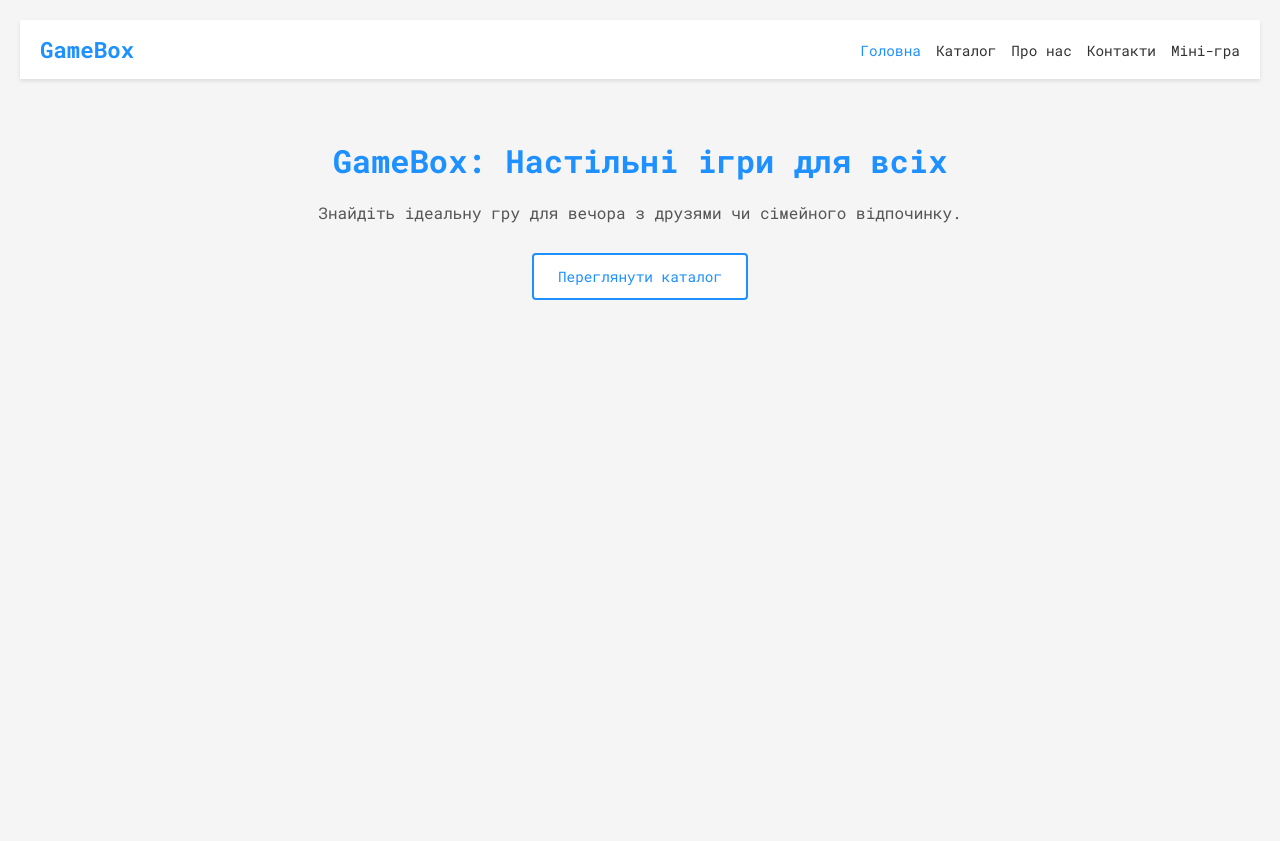
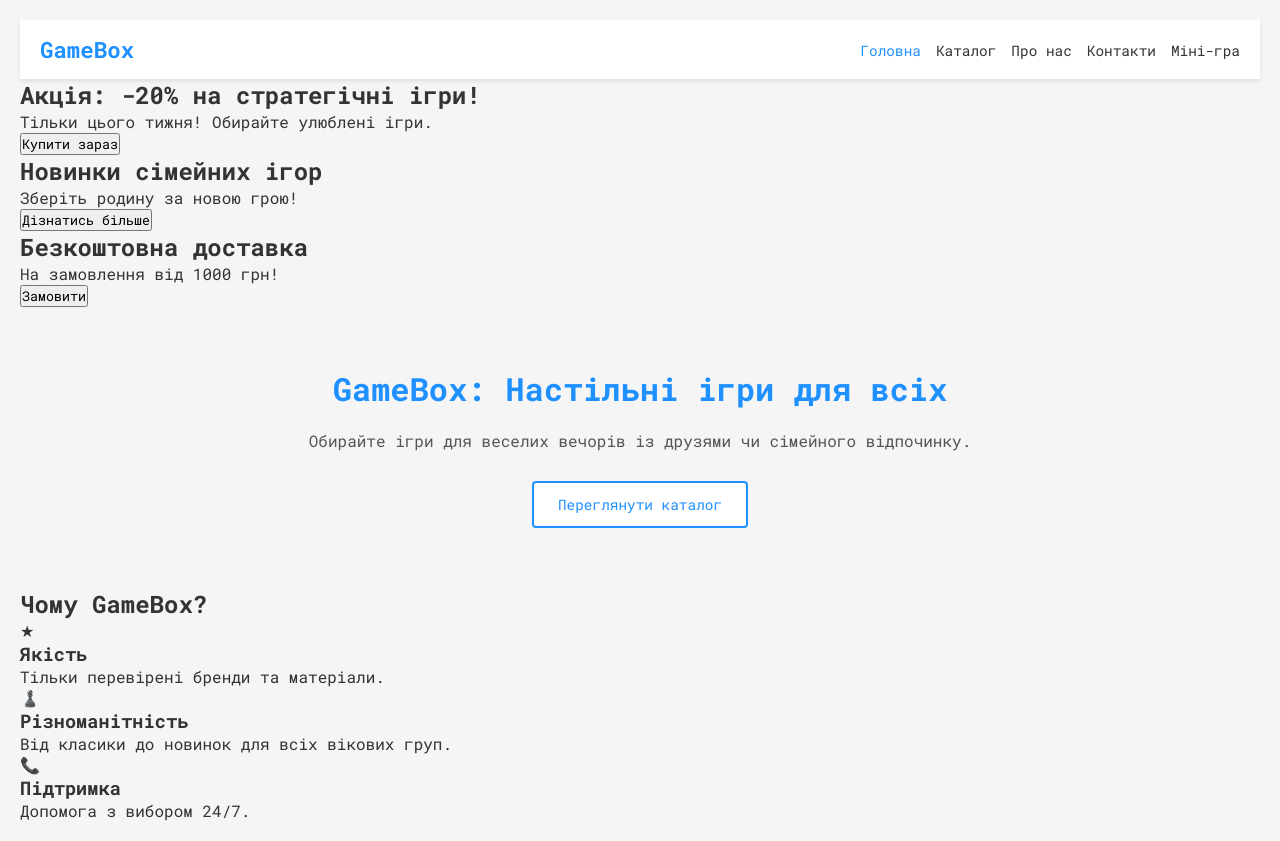
Before and after one commit to Luubaaaa20/Memory-Game, a plain HTML site: page index.html in a window 1280 px wide. Before the commit the page ends 800 px from the top, so only its background shows below. Drawn offline with Linux system fonts and the light colour scheme.

Commit message:
Update index.html

```diff
--- a/index.html
+++ b/index.html
@@ -21,10 +21,56 @@
     </nav>
 
     <main>
+        <section class="slider">
+            <div class="slides">
+                <div class="slide active">
+                    <h2>Акція: -20% на стратегічні ігри!</h2>
+                    <p>Тільки цього тижня! Обирайте улюблені ігри.</p>
+                    <button class="slide-button">Купити зараз</button>
+                </div>
+                <div class="slide">
+                    <h2>Новинки сімейних ігор</h2>
+                    <p>Зберіть родину за новою грою!</p>
+                    <button class="slide-button">Дізнатись більше</button>
+                </div>
+                <div class="slide">
+                    <h2>Безкоштовна доставка</h2>
+                    <p>На замовлення від 1000 грн!</p>
+                    <button class="slide-button">Замовити</button>
+                </div>
+            </div>
+            <div class="dots">
+                <span class="dot active"></span>
+                <span class="dot"></span>
+                <span class="dot"></span>
+            </div>
+        </section>
+
         <section class="hero">
             <h1>GameBox: Настільні ігри для всіх</h1>
-            <p>Знайдіть ідеальну гру для вечора з друзями чи сімейного відпочинку.</p>
+            <p>Обирайте ігри для веселих вечорів із друзями чи сімейного відпочинку.</p>
             <button class="cta-button">Переглянути каталог</button>
+        </section>
+
+        <section class="features">
+            <h2>Чому GameBox?</h2>
+            <div class="feature-grid">
+                <div class="feature">
+                    <span class="icon">★</span>
+                    <h3>Якість</h3>
+                    <p>Тільки перевірені бренди та матеріали.</p>
+                </div>
+                <div class="feature">
+                    <span class="icon">♟️</span>
+                    <h3>Різноманітність</h3>
+                    <p>Від класики до новинок для всіх вікових груп.</p>
+                </div>
+                <div class="feature">
+                    <span class="icon">📞</span>
+                    <h3>Підтримка</h3>
+                    <p>Допомога з вибором 24/7.</p>
+                </div>
+            </div>
         </section>
     </main>
 
```
